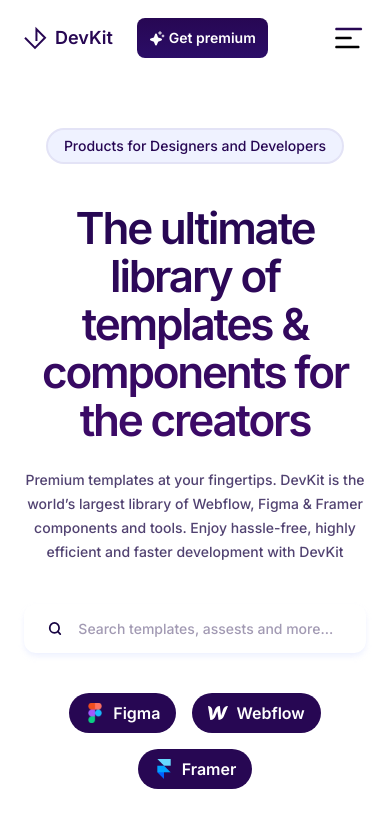
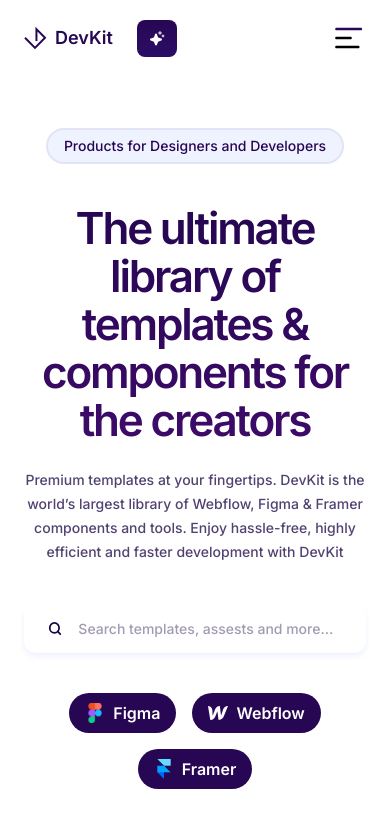
Before and after one commit to AJ1732/devkit, a React (Vite) app: page / in a window 390 px wide. Shown: the top 827 px of the page. Built offline with nearby package versions, Linux system fonts and the light colour scheme.

Commit message:
chore: update

```diff
--- a/src/components/Navbar/index.tsx
+++ b/src/components/Navbar/index.tsx
@@ -19,9 +19,11 @@
             <h1 className="text-lg lg:text-2xl">DevKit</h1>
           </div>
 
-          <button className="flex items-center justify-center gap-1 rounded-lg bg-gradient-to-b from-primary-500 to-[#2b0D67] px-3 py-2.5 md:px-4 md:py-3">
+          <button className="flex items-center justify-center gap-1 rounded-lg bg-gradient-to-b from-primary-500 to-[#2b0D67] px-3 py-2.5 lg:px-4 lg:py-3">
             <img src={sparkle} alt="sparkle" />
-            <span className="text-white max-md:text-sm">Get premium</span>
+            <span className="text-white max-md:text-sm max-sm:hidden">
+              Get premium
+            </span>
           </button>
         </div>
 
@@ -33,11 +35,11 @@
 
         <div className="flex items-center justify-center gap-3 max-lg:hidden">
           <Button>Login</Button>
-          <Button className="shadow-md shadow-tint-200">Sign Up</Button>
+          <Button className="shadow-md bg-primary-500 text-white shadow-tint-200">Sign Up</Button>
         </div>
 
         <Button
-          className="-mr-6 md:hidden"
+          className="-mr-6 lg:hidden"
           onClick={() => setOpenNav((prev) => !prev)}
         >
           <img src={menu} />
@@ -61,6 +63,11 @@
               </li>
             ))}
           </ul>
+
+          <div className="flex flex-col mt-8 *:w-full items-center justify-center gap-2">
+            <Button className="border border-primary-500">Login</Button>
+            <Button className="shadow-md bg-primary-500 text-white shadow-tint-200">Sign Up</Button>
+          </div>
         </nav>
       </div>
     </header>
```
